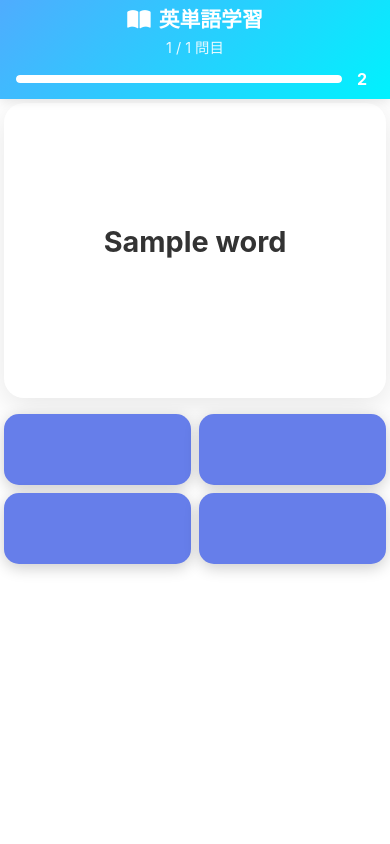
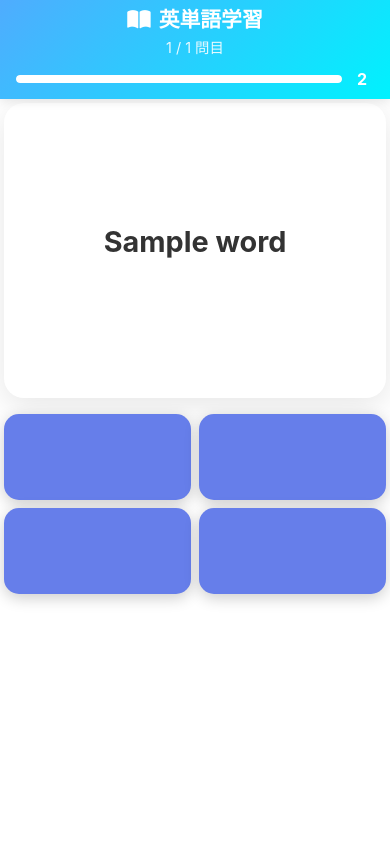
Before and after one commit to GHTAKAHIRO/flashcard-app, a Python web app: template templates/vocabulary/study.html in a window 390 px wide. Run offline with Jinja, Linux system fonts and the light colour scheme; the template is opened without the code that fills it: most values are stand-ins (such as "Sample title", 1, 10 or a date in 2020).

Commit message:
選択肢のサイズ均等

```diff
--- a/templates/vocabulary/study.html
+++ b/templates/vocabulary/study.html
@@ -245,6 +245,7 @@
             margin-bottom: 1rem;
             width: 100%;
             min-height: 180px;
+            aspect-ratio: 2/1;
         }
 
         .choice-btn {
@@ -274,7 +275,7 @@
             box-sizing: border-box;
             margin: 0;
             min-height: 0;
-            flex: 1;
+            min-width: 0;
         }
 
         .choice-text {
@@ -284,6 +285,9 @@
             margin: 0;
             padding: 0;
             font-weight: 500;
+            max-width: 100%;
+            overflow-wrap: break-word;
+            hyphens: auto;
         }
 
         .choice-btn.correct {
@@ -464,6 +468,7 @@
                 gap: 1rem;
                 max-height: 200px;
                 min-height: 200px;
+                aspect-ratio: 2/1;
             }
 
             .choice-btn {
@@ -512,6 +517,7 @@
             .choices-container {
                 gap: 1.5rem;
                 max-height: 250px;
+                aspect-ratio: 2/1;
             }
 
             .choice-btn {
@@ -560,6 +566,7 @@
             .choices-container {
                 gap: 2rem;
                 max-height: 300px;
+                aspect-ratio: 2/1;
             }
 
             .choice-btn {
@@ -642,6 +649,7 @@
                 gap: 0.5rem;
                 min-height: 150px;
                 max-height: 180px;
+                aspect-ratio: 2/1;
             }
 
             .choice-btn {
```
